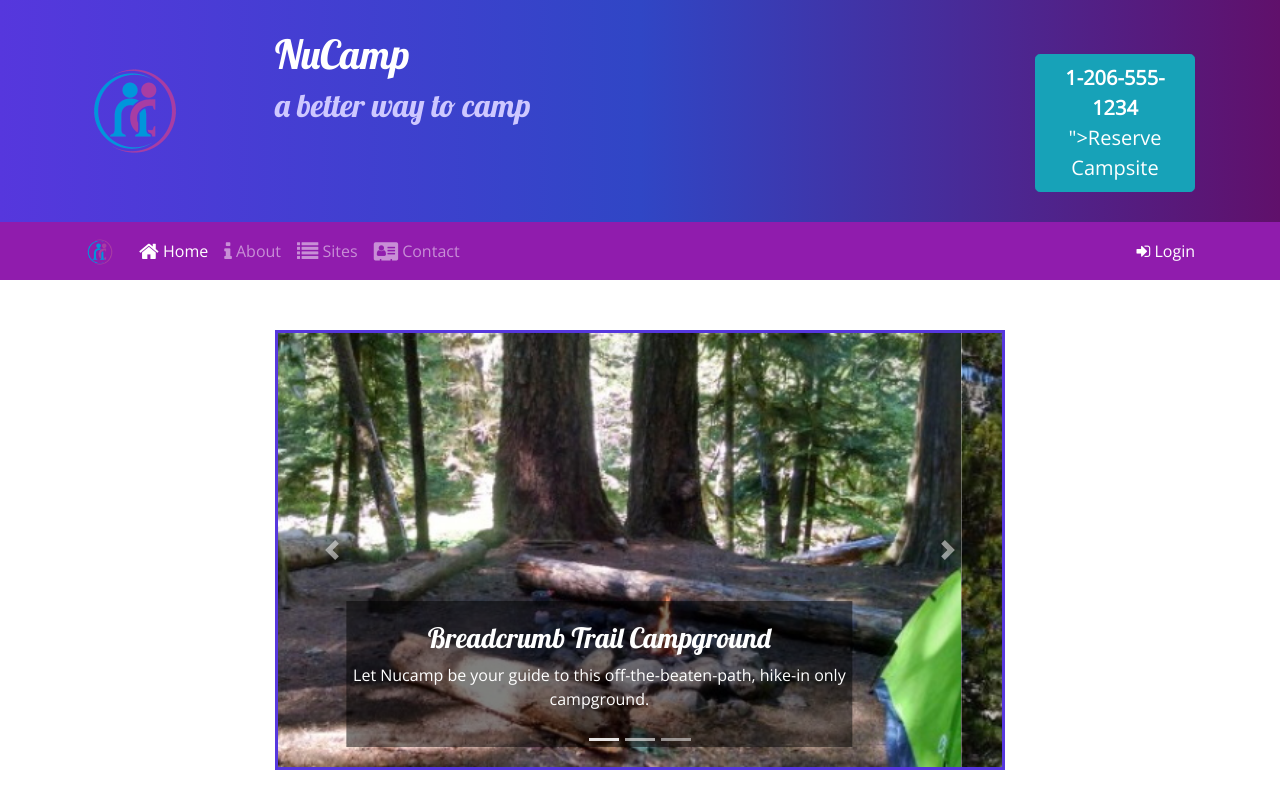
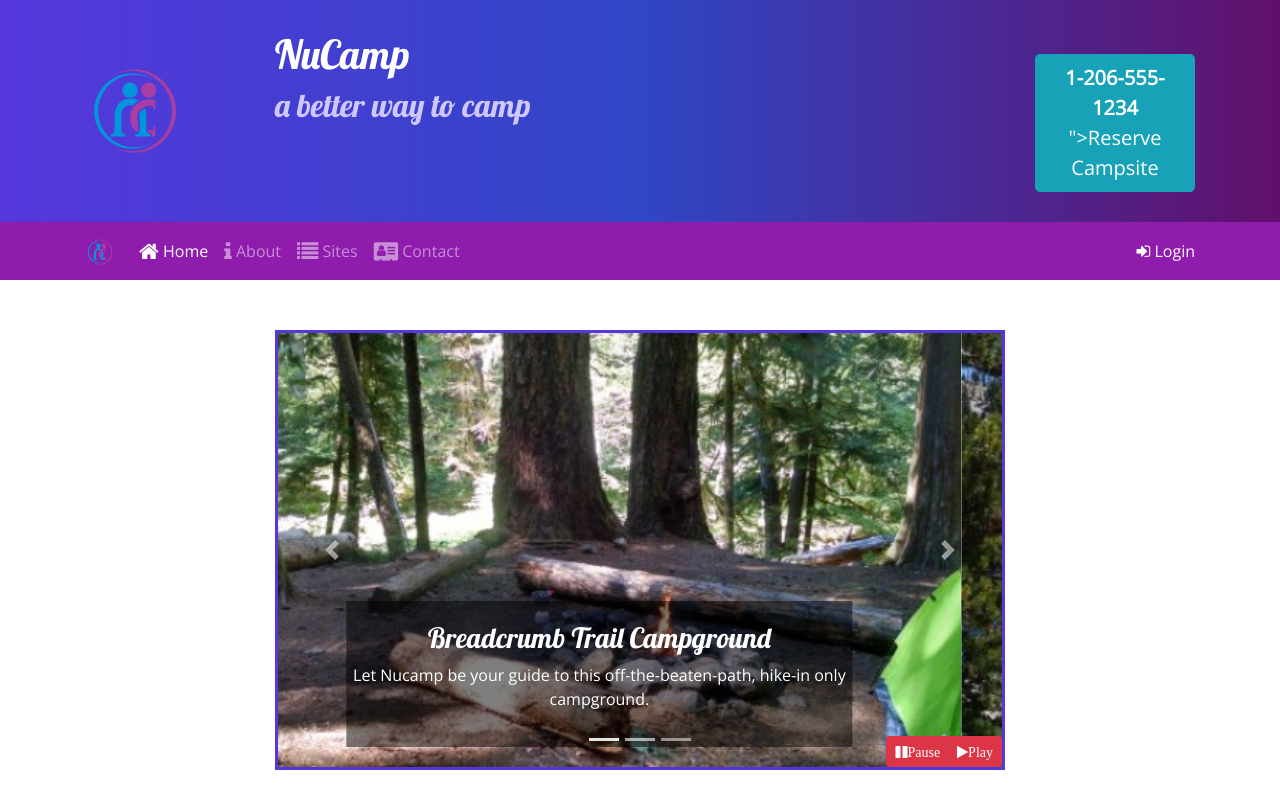
Before and after one commit to EleanorKahn/Wilderness-Bound-Bootstrap, a website: page index.html in a window 1280 px wide. Shown: the top 800 px of the page. Drawn offline with nearby package versions, Linux system fonts and the light colour scheme.

Commit message:
Bootstrap and jQuery Part 1

```diff
--- a/css/style.css
+++ b/css/style.css
@@ -48,3 +48,11 @@ header h2 {
 .carousel {
     border: solid #5637DD;
 }
+
+/* will position these buttons at the bottom right of their parent container. z index ensures buttons will display on top of the parent container rather than being hidden beneath it.  */
+#carouselButton {
+    position: absolute;
+    right: 0;
+    bottom: 0;
+    z-index: 100;
+}
--- a/index.html
+++ b/index.html
@@ -194,6 +194,14 @@
                         <span class="carousel-control-next-icon"></span>
                         <span class="sr-only">Next</span>
                     </a>
+                    <div class="btn-group" id="carouselButton">
+                        <button class="btn btn-danger btn-sm" id="carouselPause">
+                            <i class="fa fa-pause">Pause</i>
+                        </button>
+                        <button class="btn btn-danger btn-sm" id="carouselPlay">
+                            <i class="fa fa-play">Play</i>
+                        </button>
+                    </div>
                 </div>
             </div>
         </div>
@@ -318,7 +326,19 @@
             $('[data-toggle="tooltip"]').tooltip()
         })
     </script>
--->
+    -->
+    <script>
+        $(function() {
+            $(".carousel").carousel( { interval: 2000 } );
+            $("#carouselPause").click(function(){
+                $(".carousel").carousel("pause");
+            });
+            $("#carouselPlay").click(function(){
+                $(".carousel").carousel("cycle");
+            });
+        });
+    </script>
+
 
 </body>
 </html>
```
